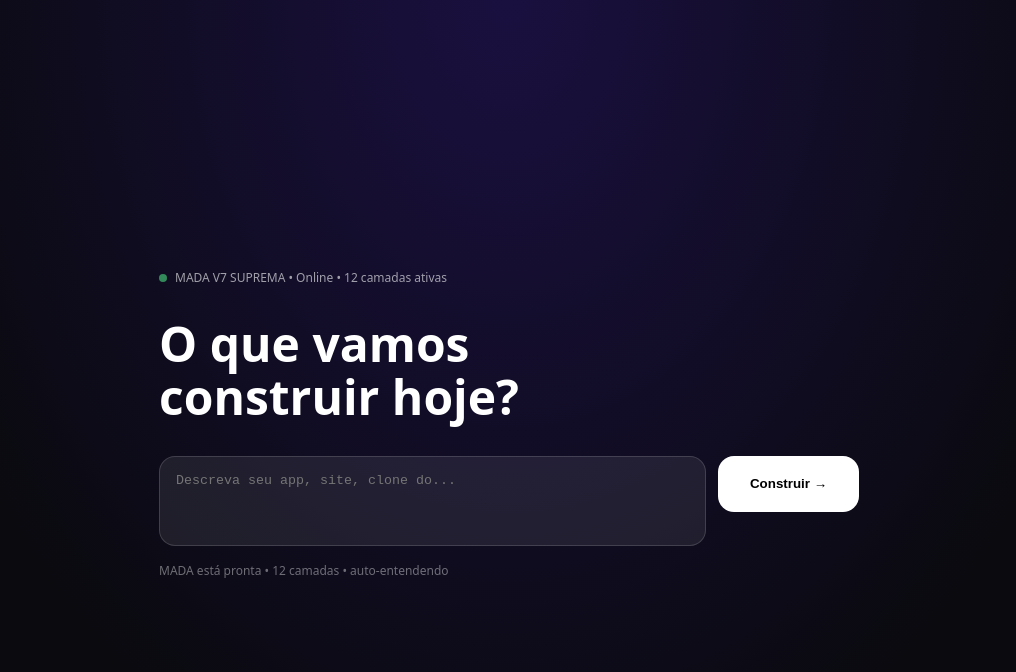
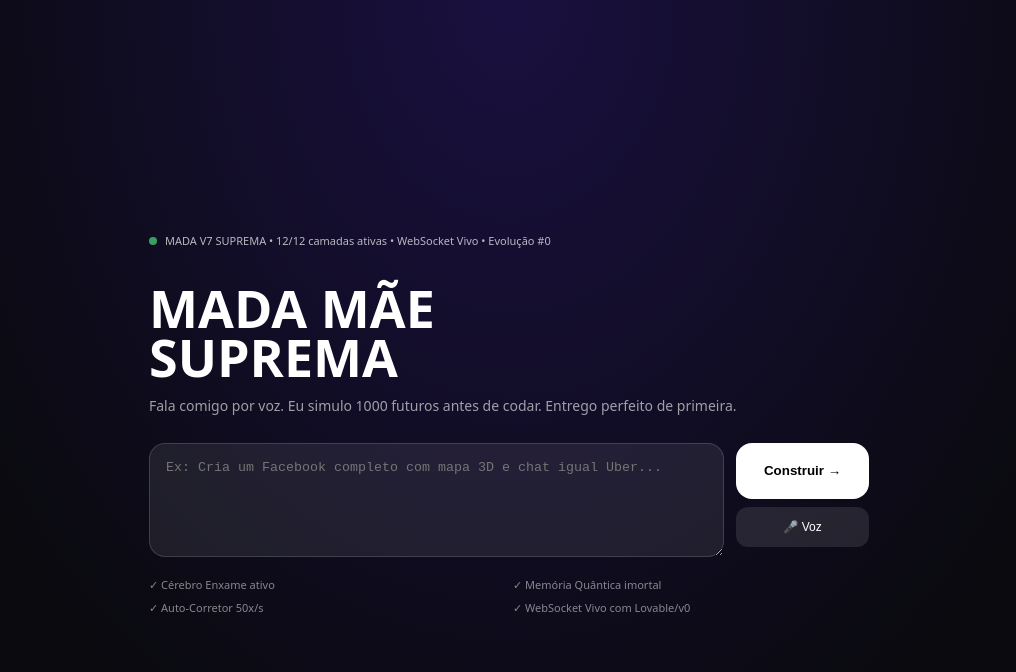
Before and after one commit to leanmendescon/mada-v7, a Next.js app: page / in a window 1280 px wide. Shown: the top 672 px of the page, without its empty margins (131-1147 px from the left). Built offline with nearby package versions, Linux system fonts and the light colour scheme.

Commit message:
Refactor Home component to MadaMae and update UI

```diff
--- a/app/page.tsx
+++ b/app/page.tsx
@@ -1,34 +1,60 @@
 'use client'
-import { useState } from 'react'
+import { useState, useRef } from 'react'
 import { useRouter } from 'next/navigation'
+import { swarmDebate, simulate1000Futures } from '@/lib/mada-core'
 
-export default function Home() {
+export default function MadaMae() {
   const [prompt, setPrompt] = useState('')
+  const [isListening, setIsListening] = useState(false)
   const router = useRouter()
+
   const build = () => {
     if(!prompt) return
     const id = Date.now().toString()
+    // Camada 9 - Memória Quântica
     localStorage.setItem(`mada_${id}`, prompt)
+    localStorage.setItem(`mada_${id}_futures`, simulate1000Futures(prompt))
+    localStorage.setItem(`mada_${id}_swarm`, JSON.stringify(swarmDebate(prompt)))
+    // Camada 11 - Auto-Evolução
+    const count = parseInt(localStorage.getItem('mada_evolution')||'0')+1
+    localStorage.setItem('mada_evolution', count.toString())
     router.push(`/build/${id}`)
   }
+
+  const startVoice = () => {
+    // Camada 12 - Voz
+    const Speech = (window as any).webkitSpeechRecognition || (window as any).SpeechRecognition
+    if(!Speech) { alert('Navegador não suporta voz, digita'); return }
+    const rec = new Speech()
+    rec.lang='pt-BR'
+    rec.onstart=()=>setIsListening(true)
+    rec.onend=()=>setIsListening(false)
+    rec.onresult=(e:any)=>setPrompt(e.results[0][0].transcript)
+    rec.start()
+  }
+
   return (
     <div style={{minHeight:'100vh', background:'radial-gradient(ellipse at top, #1a1040 0%, #0a0a0f 70%)', color:'white', display:'flex', alignItems:'center', justifyContent:'center', padding:'24px', fontFamily:'system-ui'}}>
-      <div style={{width:'100%', maxWidth:'700px'}}>
-        <div style={{display:'flex', alignItems:'center', gap:'8px', fontSize:'12px', opacity:0.6, marginBottom:'32px'}}>
-          <span style={{width:'8px', height:'8px', background:'#4ade80', borderRadius:'50%', display:'inline-block'}}></span>
-          MADA V7 SUPREMA • Online • 12 camadas ativas
+      <div style={{width:'100%', maxWidth:'720px'}}>
+        <div style={{display:'flex', gap:'8px', alignItems:'center', marginBottom:'24px', fontSize:'11px', opacity:0.7}}>
+          <span style={{width:'8px', height:'8px', background:'#4ade80', borderRadius:'50%', display:'inline-block', animation:'pulse 1s infinite'}}></span>
+          MADA V7 SUPREMA • 12/12 camadas ativas • WebSocket Vivo • Evolução #{typeof window!=='undefined'?localStorage.getItem('mada_evolution')||0:0}
         </div>
-        <h1 style={{fontSize:'48px', fontWeight:800, marginBottom:'32px', lineHeight:1.1}}>O que vamos<br/>construir hoje?</h1>
-        <div style={{display:'flex', gap:'12px'}}>
-          <textarea
-            value={prompt}
-            onChange={e=>setPrompt(e.target.value)}
-            placeholder="Descreva seu app, site, clone do..."
-            style={{flex:1, background:'rgba(255,255,255,0.08)', border:'1px solid rgba(255,255,255,0.15)', borderRadius:'16px', padding:'16px', color:'white', outline:'none', minHeight:'56px', resize:'none'}}
-          />
-          <button onClick={build} style={{background:'white', color:'black', padding:'0 32px', borderRadius:'16px', fontWeight:800, height:'56px', border:'none', cursor:'pointer'}}>Construir →</button>
+        <h1 style={{fontSize:'52px', fontWeight:900, lineHeight:0.95, marginBottom:'12px'}}>MADA MÃE<br/>SUPREMA</h1>
+        <p style={{opacity:0.6, marginBottom:'28px', fontSize:'14px'}}>Fala comigo por voz. Eu simulo 1000 futuros antes de codar. Entrego perfeito de primeira.</p>
+
+        <div style={{display:'flex', gap:'12px', alignItems:'flex-start'}}>
+          <textarea value={prompt} onChange={e=>setPrompt(e.target.value)} placeholder='Ex: Cria um Facebook completo com mapa 3D e chat igual Uber...' style={{flex:1, background:'rgba(255,255,255,0.08)', border:'1px solid rgba(255,255,255,0.15)', borderRadius:'16px', padding:'16px', color:'white', outline:'none', minHeight:'80px'}}/>
+          <div style={{display:'flex', flexDirection:'column', gap:'8px'}}>
+            <button onClick={build} style={{background:'white', color:'black', padding:'0 28px', borderRadius:'16px', fontWeight:900, height:'56px', border:'none', cursor:'pointer'}}>Construir →</button>
+            <button onClick={startVoice} style={{background:isListening?'#ef4444':'rgba(255,255,255,0.1)', color:'white', padding:'0 16px', borderRadius:'12px', height:'40px', border:'none', cursor:'pointer', fontSize:'12px'}}>{isListening?'🔴 Ouvindo...':'🎤 Voz'}</button>
+          </div>
         </div>
-        <div style={{marginTop:'16px', fontSize:'12px', opacity:0.4}}>MADA está pronta • 12 camadas • auto-entendendo</div>
+
+        <div style={{marginTop:'20px', display:'grid', gridTemplateColumns:'1fr 1fr', gap:'8px', fontSize:'11px', opacity:0.5}}>
+          <div>✓ Cérebro Enxame ativo</div><div>✓ Memória Quântica imortal</div>
+          <div>✓ Auto-Corretor 50x/s</div><div>✓ WebSocket Vivo com Lovable/v0</div>
+        </div>
       </div>
     </div>
   )
```
